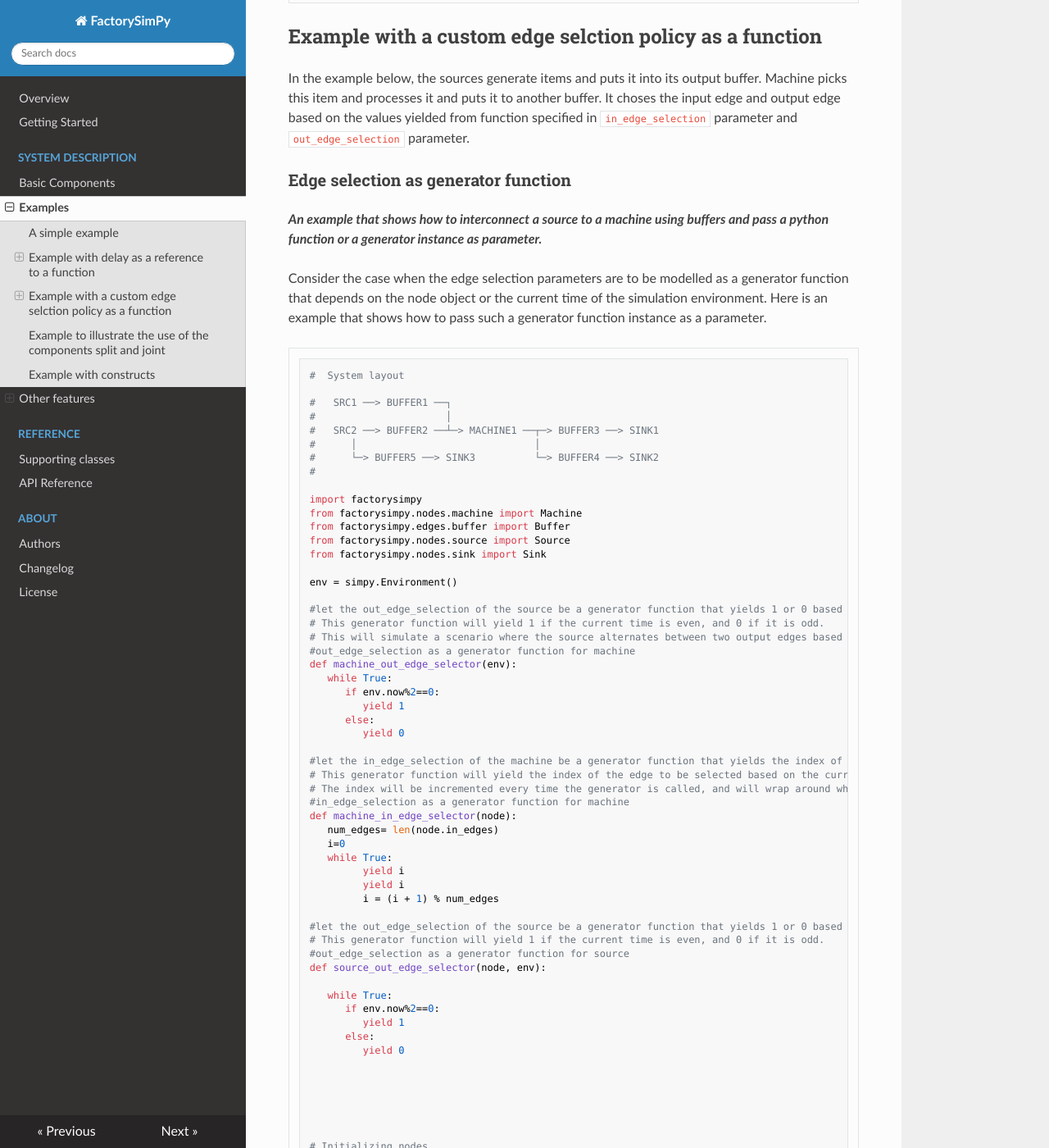
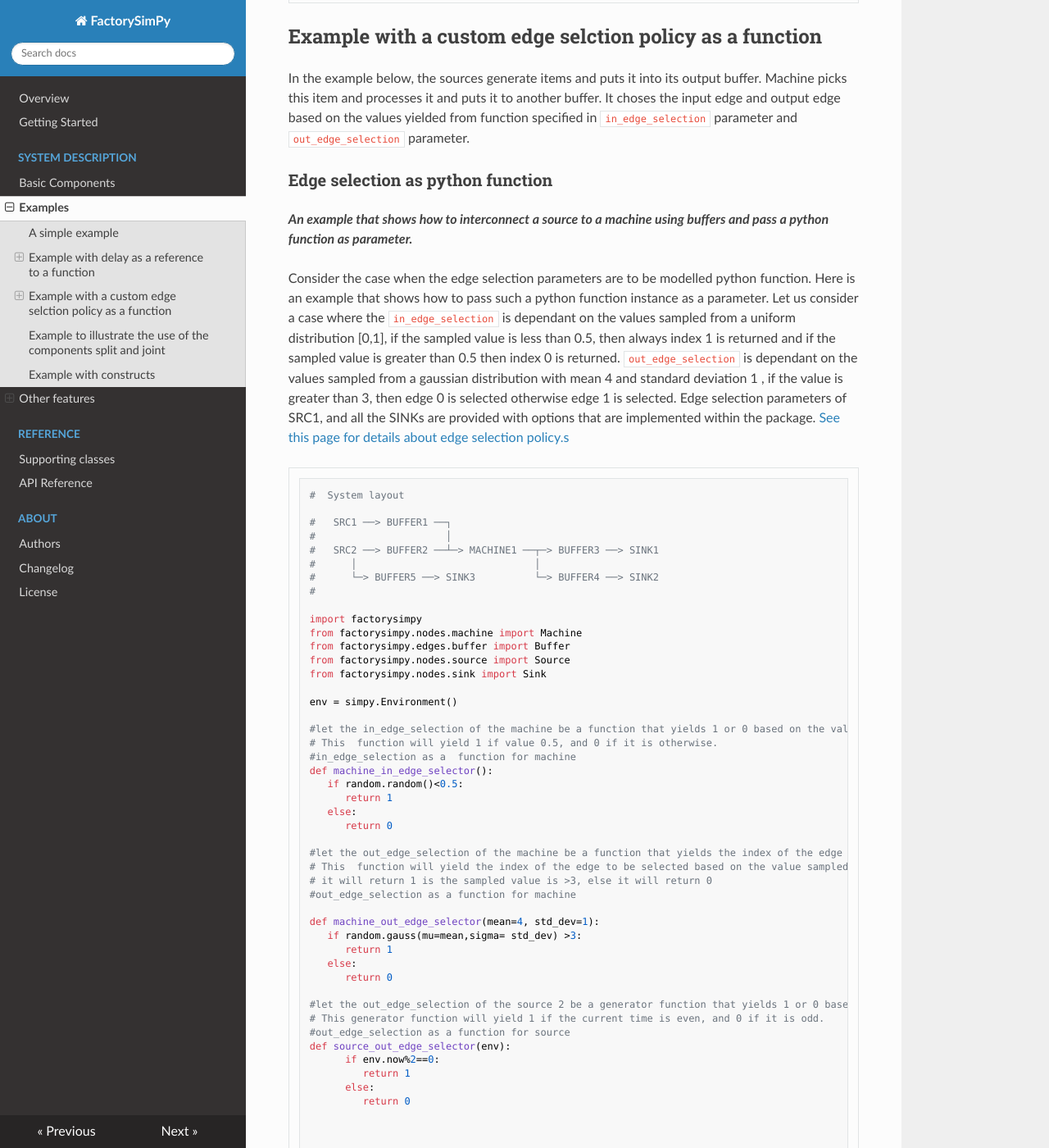
Before and after one commit to FactorySimPy/FactorySimPy, an MkDocs documentation site: the page built from docs/examples.md, in a window 1280 px wide and 1400 px high, scrolled down 3670 px. Shown: the whole window at 82% size. Built offline with MkDocs 1.6.1, drawn with Linux system fonts in a browser that asks for light colours; nearby versions of some CDN libraries; some of the changed text lies outside the part shown.

Commit message:
documentation update

````diff
--- a/docs/examples.md
+++ b/docs/examples.md
@@ -192,6 +192,105 @@ env.run(until=10)
 
 
 In the example below, the sources generate items and puts it into its output buffer. Machine picks this item and processes it and puts it to another buffer. It choses the input edge and output edge based on the values yielded from function specified in `in_edge_selection` parameter and `out_edge_selection` parameter.
+
+
+
+### Edge selection as python function
+
+***An example that shows how to interconnect a source to a machine using buffers and pass a python function as parameter.***
+
+Consider the case when the edge selection parameters are to be modelled python function. Here is an example that shows how to pass such a python function instance as a parameter. Let us consider a case where the `in_edge_selection` is dependant on the values sampled from a uniform distribution [0,1], if the sampled value is less than 0.5, then always index 1 is returned and if the sampled value is greater than 0.5 then index 0 is returned. `out_edge_selection` is dependant on the values sampled from a gaussian distribution with mean 4 and standard deviation 1 , if the value is greater than 3, then edge 0 is selected otherwise edge 1 is selected. Edge selection parameters of SRC1, and all the  SINKs are provided with options that are implemented within the package. [See this page for details about edge selection policy.s](configuring_parameters.md)
+
+```python
+
+
+#  System layout
+
+#   SRC1 ──> BUFFER1 ──┐
+#                      │
+#   SRC2 ──> BUFFER2 ──┴─> MACHINE1 ──┬─> BUFFER3 ──> SINK1
+#      │                              │
+#      └─> BUFFER5 ──> SINK3          └─> BUFFER4 ──> SINK2
+#
+
+import factorysimpy
+from factorysimpy.nodes.machine import Machine
+from factorysimpy.edges.buffer import Buffer
+from factorysimpy.nodes.source import Source
+from factorysimpy.nodes.sink import Sink
+
+env = simpy.Environment()
+
+#let the in_edge_selection of the machine be a function that yields 1 or 0 based on the value sampled from uniform distribution [0,1]
+# This  function will yield 1 if value 0.5, and 0 if it is otherwise.
+#in_edge_selection as a  function for machine
+def machine_in_edge_selector():
+   if random.random()<0.5:
+      return 1
+   else:
+      return 0
+
+#let the out_edge_selection of the machine be a function that yields the index of the edge to be selected
+# This  function will yield the index of the edge to be selected based on the value sampled from a gaussian dostribution with mean=4 and sigma=1
+# it will return 1 is the sampled value is >3, else it will return 0
+#out_edge_selection as a function for machine
+
+def machine_out_edge_selector(mean=4, std_dev=1):
+   if random.gauss(mu=mean,sigma= std_dev) >3:
+      return 1
+   else:
+      return 0
+
+#let the out_edge_selection of the source 2 be a generator function that yields 1 or 0 based on the current time
+# This generator function will yield 1 if the current time is even, and 0 if it is odd.
+#out_edge_selection as a function for source
+def source_out_edge_selector(env):
+      if env.now%2==0:
+         return 1
+      else:
+         return 0
+
+
+
+
+
+
+# Initializing nodes
+SRC1= Source(env, id="SRC1",  inter_arrival_time=0.7,blocking=False, out_edge_selection="FIRST_AVAILABLE" )
+SRC2= Source(env, id="SRC2",  inter_arrival_time=0.4,blocking=False, out_edge_selection=source_out_edge_selection(env) )
+MACHINE1 = Machine(env, id="MACHINE1",work_capacity=4, processing_delay=1,in_edge_selection=machine_in_edge_selection(),out_edge_selection=machine_in_edge_selection(4,1))
+SINK1= Sink(env, id="SINK1", in_edge_selection="RANDOM" )
+SINK2= Sink(env, id="SINK2", in_edge_selection="RANDOM"  )
+SINK3= Sink(env, id="SINK3", in_edge_selection="FIRST_AVAILABLE"  )
+
+
+
+
+
+
+
+# Initializing edges
+# Initializing edges
+BUF1 = Buffer(env, id="BUF1", store_capacity=4, delay=0.5)
+BUF2 = Buffer(env, id="BUF2", store_capacity=4, delay=0.5)
+BUF3 = Buffer(env, id="BUF3", store_capacity=4, delay=0.5)
+BUF4 = Buffer(env, id="BUF4", store_capacity=4, delay=0.5)
+BUF5 = Buffer(env, id="BUF5", store_capacity=4, delay=0.5)
+
+
+
+
+# Adding connections
+BUF1.connect(SRC1,MACHINE1)
+BUF2.connect(SRC2,MACHINE1)
+BUF3.connect(MACHINE1,SINK1)
+BUF4.connect(MACHINE1,SINK2)
+BUF5.connect(SRC2,SINK3)
+
+
+env.run(until=10)
+```
+
 
 ### Edge selection as generator function
 
````
